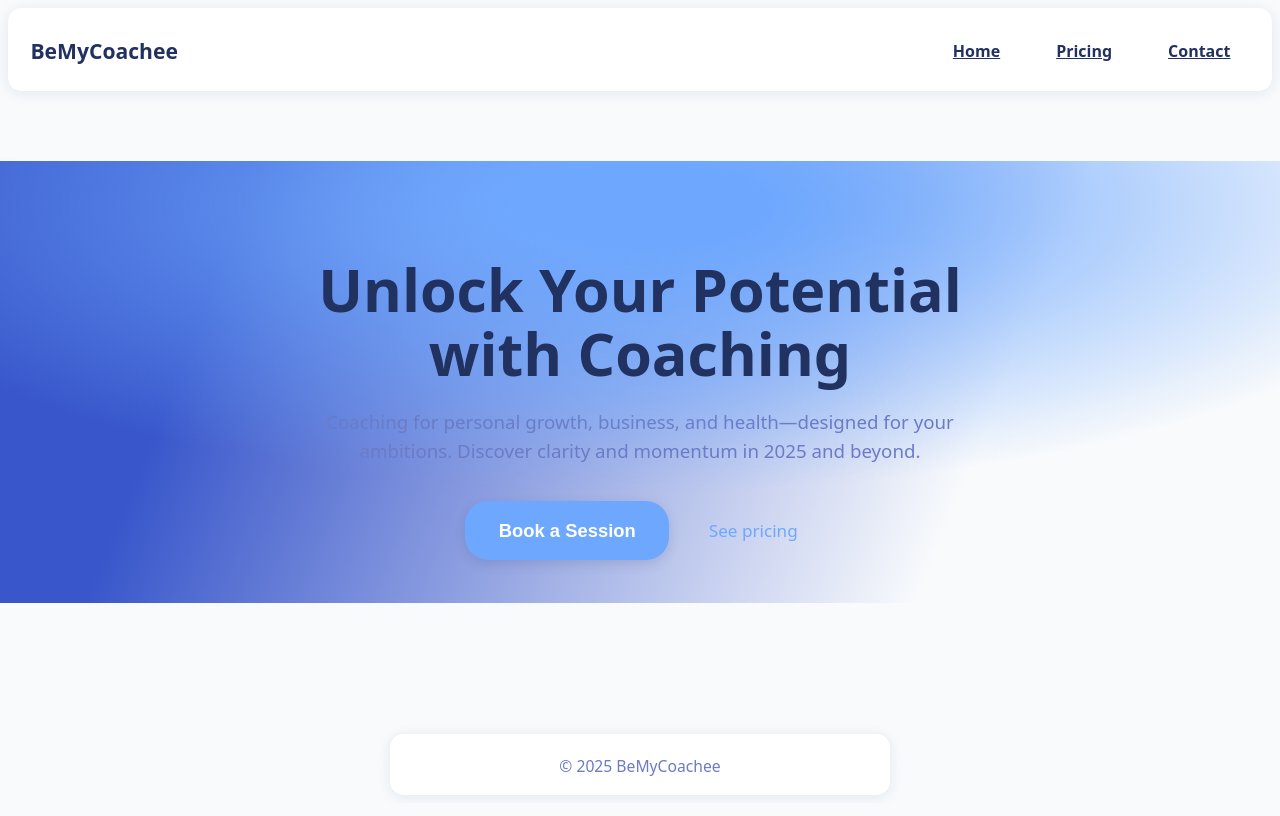
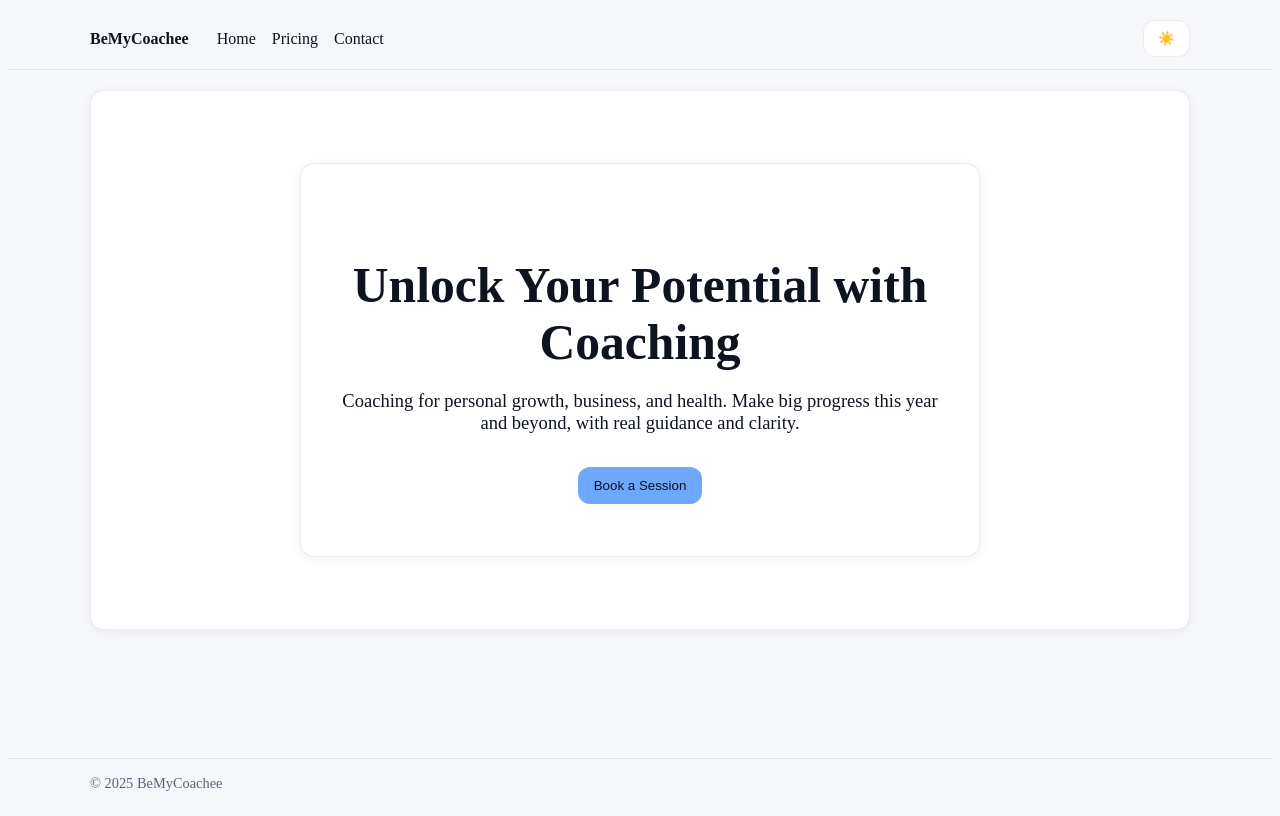
Before and after one commit to jsetzepfand/bemycoachee-site, a Vue app: page / in a window 1280 px wide. Built offline with nearby package versions, Linux system fonts and the light colour scheme.

Commit message:
AI-change additional: various fixes - this is the layout baseline

```diff
--- a/src/components/AppLayout.vue
+++ b/src/components/AppLayout.vue
@@ -1,62 +1,72 @@
+<script setup lang="ts">
+import { ref, onMounted } from 'vue'
+import { RouterLink, RouterView } from 'vue-router'
+
+const theme = ref<'light' | 'dark'>('light')
+function toggleTheme() {
+  theme.value = theme.value === 'dark' ? 'light' : 'dark'
+  document.documentElement.dataset.theme = theme.value
+  localStorage.setItem('theme', theme.value)
+}
+onMounted(() => {
+  const t = document.documentElement.dataset.theme
+  theme.value = t === 'dark' || t === 'light' ? (t as 'dark' | 'light') : 'light'
+})
+</script>
+
 <template>
-  <div>
-    <header class="header card" role="banner">
-      <span class="brand">BeMyCoachee</span>
-      <nav aria-label="Main Navigation">
-        <a href="/" class="btn" tabindex="0">Home</a>
-        <a href="/pricing" class="btn" tabindex="0">Pricing</a>
-        <a href="/contact" class="btn" tabindex="0">Contact</a>
-      </nav>
+  <div class="app-root" style="min-height: 100vh; display: flex; flex-direction: column">
+    <header style="border-bottom: 1px solid var(--border)">
+      <div
+        class="container"
+        style="display: flex; align-items: center; gap: 0.75rem; padding: 0.75rem 1rem"
+      >
+        <RouterLink to="/" class="link" style="font-weight: 700">BeMyCoachee</RouterLink>
+        <nav style="display: flex; gap: 1rem; margin-left: 1rem">
+          <RouterLink to="/" class="link">Home</RouterLink>
+          <RouterLink to="/pricing" class="link">Pricing</RouterLink>
+          <RouterLink to="/contact" class="link">Contact</RouterLink>
+        </nav>
+        <button
+          type="button"
+          class="btn"
+          style="margin-left: auto"
+          aria-label="Toggle dark mode"
+          :aria-pressed="theme === 'dark'"
+          @click="toggleTheme"
+        >
+          {{ theme === 'dark' ? '🌙' : '☀️' }}
+        </button>
+      </div>
     </header>
-    <main role="main" style="margin-top: 2.4rem; overflow: visible">
-      <slot />
+
+    <main style="flex: 1">
+      <div class="container">
+        <div class="surface" style="padding: 1.25rem; margin-block: 1.25rem">
+          <RouterView />
+        </div>
+      </div>
     </main>
-    <footer class="footer card muted" role="contentinfo">© {{ year }} BeMyCoachee</footer>
+
+    <footer style="border-top: 1px solid var(--border)">
+      <div class="container" style="padding: 1rem; color: var(--muted); font-size: 0.9rem">
+        © {{ new Date().getFullYear() }} BeMyCoachee
+      </div>
+    </footer>
   </div>
 </template>
-<script setup lang="ts">
-const year = new Date().getFullYear()
-</script>
+
 <style scoped>
-.header {
-  display: flex;
-  justify-content: space-between;
-  align-items: center;
-  padding: 1.25rem 1.4rem 1.1rem 1.4rem;
-  background: var(--color-card);
-  border-bottom-left-radius: var(--radius);
-  border-bottom-right-radius: var(--radius);
+.link {
+  color: var(--text);
+  text-decoration: none;
 }
-.brand {
-  font-weight: 800;
-  font-size: 1.32rem;
+.link:hover {
+  color: var(--accent);
+  text-decoration: underline;
 }
-nav {
-  display: flex;
-  gap: 1.1rem;
-}
-.btn {
-  background: none;
-  color: var(--color-fg);
-  padding: 0.72em 1.2em;
-  border-radius: var(--radius);
-  font-size: 1rem;
-  font-weight: 600;
-}
-.btn:focus-visible {
-  outline: 2px solid var(--color-accent);
-  background: #172142;
-  color: var(--color-accent);
-}
-.footer {
-  margin: 3.5rem auto 0;
-  text-align: center;
-  font-size: 0.98rem;
-  padding: 1.3rem 0 1.1rem 0;
-  max-width: 500px;
-}
-main {
-  min-height: 60vh;
-  overflow: visible;
+.link:focus-visible {
+  outline: 2px solid var(--accent);
+  outline-offset: 2px;
 }
 </style>
--- a/src/components/HeroSection.vue
+++ b/src/components/HeroSection.vue
@@ -1,130 +1,42 @@
+<script setup lang="ts">
+const emit = defineEmits<{ (e: 'book'): void }>()
+function onBook() {
+  emit('book')
+}
+</script>
 <template>
-  <section class="hero-gradient">
-    <div class="container hero-content">
-      <div class="hero-radial"></div>
-      <h1>Unlock Your Potential with Coaching</h1>
-      <p class="muted support">
-        Coaching for personal growth, business, and health—designed for your ambitions. Discover
-        clarity and momentum in 2025 and beyond.
-      </p>
-      <div class="actions">
-        <button class="btn btn-primary hero-cta" @click="$emit('book')">Book a Session</button>
-        <a href="/pricing" class="hero-link" tabindex="0">See pricing</a>
-      </div>
+  <section class="container hero-section">
+    <h1 class="hero-title">Unlock Your Potential with Coaching</h1>
+    <p class="muted hero-desc">
+      Coaching for personal growth, business, and health. Make big progress this year and beyond,
+      with real guidance and clarity.
+    </p>
+    <div class="actions">
+      <button @click="onBook" class="btn btn-primary hero-cta">Book a Session</button>
     </div>
   </section>
 </template>
-<script setup lang="ts">
-defineEmits(['book'])
-</script>
 <style scoped>
-.hero-gradient {
-  width: 100vw;
-  margin-left: 50%;
-  transform: translateX(-50%);
-  /* REMOVE min-height, flex, align-items, justify-content, padding-top tricks; just standard flow */
-  background:
-    radial-gradient(ellipse 90% 90% at 50% 10%, var(--color-accent) 11%, transparent 72%),
-    linear-gradient(112deg, #3957cb 18%, var(--color-bg) 75%);
+.hero-section {
+  padding-block: 1.7rem 1.2rem;
+  margin-block-end: 1.25rem;
+  text-align: center;
 }
-.hero-content {
-  max-width: 720px;
-  width: 100%;
-  position: relative;
-  text-align: center;
-  padding: 3rem 0 2.2rem;
-  margin-block-end: 2.7rem;
+.hero-title {
+  font-size: clamp(2.3rem, 7vw, 3.1rem);
+  font-weight: 800;
+  margin-bottom: 1rem;
 }
-.hero-radial {
-  content: '';
-  pointer-events: none;
-  position: absolute;
-  left: 50%;
-  top: 46px;
-  z-index: 0;
-  transform: translateX(-50%);
-  width: 530px;
-  height: 260px;
-  background: radial-gradient(ellipse 55% 45% at 51% 53%, var(--color-accent) 18%, transparent 96%);
-  opacity: 0.23;
-  filter: blur(3px);
-  display: block;
-}
-@media (max-width: 700px) {
-  .hero-content {
-    padding-top: 2.2rem;
-  }
-  .hero-radial {
-    width: 320px;
-    height: 116px;
-    top: 20px;
-  }
-}
-@media (max-width: 470px) {
-  .hero-gradient {
-    padding-top: 0;
-  }
-  .hero-content {
-    padding: 1.6rem 0;
-  }
-  h1 {
-    font-size: 2.2rem;
-  }
-  .hero-radial {
-    display: none;
-  }
-}
-h1 {
-  font-size: clamp(2.4rem, 7vw, 3.7rem);
-  font-weight: 800;
-  line-height: 1.08;
-  margin-bottom: 1.3rem;
-  position: relative;
-  z-index: 1;
-}
-.support {
-  margin-bottom: 2.2rem;
-  font-size: 1.17rem;
+.hero-desc {
+  font-size: 1.16rem;
+  margin-bottom: 2.1rem;
 }
 .actions {
   display: flex;
-  gap: 1.4rem;
   justify-content: center;
-  margin-bottom: 0.5rem;
 }
-.hero-cta {
-  border-radius: 1.45rem;
-  font-size: 1.15rem;
-  font-weight: 700;
-  min-width: 3em;
-  min-height: 3.2em;
-  box-shadow: 0 4px 12px #0e204720;
-  transition:
-    background 0.15s,
-    transform 0.1s;
-}
-.hero-cta:hover,
-.hero-cta:active,
 .hero-cta:focus-visible {
-  background: #2574cc;
-  outline: 2px solid #8fbfff;
-  transform: translateY(-2px) scale(1.025);
-}
-.hero-link {
-  padding: 0 1em;
-  align-self: center;
-  color: var(--color-accent);
-  font-weight: 500;
-  text-decoration: none;
-  font-size: 1.07rem;
-  border-radius: 13px;
-  transition: background 0.13s;
-  min-height: 2.9em;
-  display: flex;
-  align-items: center;
-}
-.hero-link:focus-visible {
-  outline: 2px solid var(--color-accent-dark);
-  background: rgba(110, 168, 254, 0.08);
+  outline: 2px solid var(--accent, #6ea8fe);
+  box-shadow: 0 0 0 3px #aacfff99;
 }
 </style>
--- a/src/main.ts
+++ b/src/main.ts
@@ -1,9 +1,16 @@
+// --- DARK MODE INIT (do not remove) ---
+const savedTheme = localStorage.getItem('theme')
+const prefersDark = window.matchMedia?.('(prefers-color-scheme: dark)').matches
+const initialTheme =
+  savedTheme === 'light' || savedTheme === 'dark' ? savedTheme : prefersDark ? 'dark' : 'light'
+document.documentElement.dataset.theme = initialTheme
+// --- END DARK MODE INIT ---
+
 import './styles/theme.css'
 import { createApp } from 'vue'
 import { createPinia } from 'pinia'
 import App from './App.vue'
 import router from './router'
-
 const app = createApp(App)
 
 app.use(createPinia())
--- a/src/styles/theme.css
+++ b/src/styles/theme.css
@@ -1,145 +1,104 @@
 :root {
-  --color-bg: #f8fafc;
-  --color-fg: #213160;
-  --color-accent: #6ea8fe;
-  --color-accent-dark: #2574cc;
-  --color-muted: #6b7bc5;
-  --color-card: #fff;
-  --radius: 0.85rem;
-  --shadow-1: 0 2px 14px #15366818;
-  --gap: 1.25rem;
-  --font-h1: clamp(2.2rem, 5vw, 3.4rem);
-  --font-h2: clamp(1.47rem, 3vw, 2.15rem);
-  --font-base: 1.07rem;
-  --line: 1.58;
-  color-scheme: light;
+  --bg: #f6f7fb;
+  --surface: #ffffff;
+  --text: #0e1320;
+  --muted: #5b6475;
+  --border: rgba(15, 23, 42, 0.08);
+  --accent: #6ea8fe;
+  --shadow: 0 2px 12px rgba(2, 6, 23, 0.06);
 }
 [data-theme='dark'] {
-  --color-bg: #0b1020;
-  --color-fg: #f8fafc;
-  --color-accent: #6ea8fe;
-  --color-accent-dark: #53baff;
-  --color-muted: #b4bed2;
-  --color-card: #131a2c;
-  color-scheme: dark;
-}
-@media (prefers-color-scheme: dark) {
-  :root:not([data-theme]) {
-    --color-bg: #0b1020;
-    --color-fg: #f8fafc;
-    --color-accent: #6ea8fe;
-    --color-accent-dark: #53baff;
-    --color-muted: #b4bed2;
-    --color-card: #131a2c;
-    color-scheme: dark;
-  }
+  --bg: #0b1020;
+  --surface: #141a2b;
+  --text: #e9eef8;
+  --muted: #9aa3b2;
+  --border: rgba(148, 163, 184, 0.12);
+  --accent: #8ab6ff;
+  --shadow: 0 2px 16px rgba(0, 0, 0, 0.35);
 }
 html,
 body {
-  background: var(--color-bg);
-  color: var(--color-fg);
-  font-family: system-ui, sans-serif;
-  transition:
-    background 0.35s,
-    color 0.2s;
+  background: var(--bg);
+  color: var(--text);
+}
+@media (prefers-reduced-motion: no-preference) {
+  body {
+    transition:
+      background-color 160ms ease,
+      color 160ms ease;
+  }
 }
 .container {
-  max-width: 680px;
-  margin: 0 auto;
-  padding: 2rem 1rem;
-  width: 100%;
-  box-sizing: border-box;
+  max-width: 1100px;
+  margin-inline: auto;
+  padding-inline: 1rem;
+}
+.surface {
+  background: var(--surface);
+  border: 1px solid var(--border);
+  box-shadow: var(--shadow);
+  border-radius: 14px;
+}
+.stack > * + * {
+  margin-block-start: 1rem;
+}
+.btn {
+  display: inline-block;
+  padding: 0.625rem 0.9rem;
+  border-radius: 12px;
+  border: 1px solid var(--border);
+  background: var(--surface);
+  color: var(--text);
+}
+.btn-primary {
+  background: var(--accent);
+  color: #0b1020;
+  border-color: transparent;
+}
+.btn:focus-visible {
+  outline: 2px solid var(--accent);
+  outline-offset: 2px;
 }
 .card {
-  background: var(--color-card);
-  border-radius: var(--radius);
-  box-shadow: var(--shadow-1);
-  padding: 2rem 1.4rem;
+  background: var(--surface);
+  border: 1px solid var(--border);
+  border-radius: 14px;
+  padding: 1rem;
 }
-.btn,
-.btn-primary {
-  display: inline-block;
-  padding: 0.85rem 2.1rem;
-  font-weight: 600;
-  border-radius: var(--radius);
-  font-size: 1rem;
-  cursor: pointer;
-  text-align: center;
-  transition: background 0.15s;
-  border: none;
+.grid-1-3 {
+  display: grid;
+  gap: 1rem;
+  grid-template-columns: 1fr;
 }
-.btn-primary {
-  background: var(--color-accent);
-  color: #fff;
-}
-.btn-primary:hover,
-.btn-primary:focus-visible {
-  background: var(--color-accent-dark);
-}
-.grid {
-  display: grid;
-  gap: var(--gap);
-}
-.stack {
-  display: flex;
-  flex-direction: column;
-  gap: 1.25rem;
+@media (min-width: 900px) {
+  .grid-1-3 {
+    grid-template-columns: repeat(3, 1fr);
+  }
 }
 .input {
-  background: #10192a;
-  color: var(--color-fg);
-  border-radius: 7px;
-  border: 1px solid #314266;
-  padding: 0.72em 0.9em;
-  font-size: 1rem;
-  margin-bottom: 0.6em;
+  width: 100%;
+  padding: 0.625rem 0.75rem;
+  border: 1px solid var(--border);
+  border-radius: 12px;
+  background: var(--surface);
+  color: var(--text);
 }
-.muted {
-  color: var(--color-muted);
+.input:focus {
+  outline: none;
+  border-color: var(--accent);
+  box-shadow: 0 0 0 3px color-mix(in srgb, var(--accent) 25%, transparent);
 }
-h1 {
-  font-size: var(--font-h1);
-  line-height: 1.09;
-  font-weight: 800;
+label {
+  display: block;
+  font-weight: 600;
+  margin-bottom: 0.25rem;
+  color: var(--text);
 }
-h2 {
-  font-size: var(--font-h2);
-  font-weight: 700;
+.field {
+  margin-block: 0.75rem;
 }
-p {
-  font-size: var(--font-base);
-  line-height: var(--line);
+.help {
+  color: var(--muted);
+  font-size: 0.875rem;
+  margin-top: 0.25rem;
 }
-.hover-raise {
-  transition: transform 0.14s cubic-bezier(0.4, 0.5, 0.2, 1);
-}
-.hover-raise:hover,
-.hover-raise:focus-visible {
-  transform: translateY(-2px);
-}
-.fade-in {
-  opacity: 0;
-  animation: fadein 0.58s cubic-bezier(0.72, 0.2, 0.49, 1.04) forwards;
-}
-@keyframes fadein {
-  from {
-    opacity: 0;
-  }
-  to {
-    opacity: 1;
-  }
-}
-@media (prefers-reduced-motion: reduce) {
-  html,
-  body {
-    transition: none !important;
-  }
-  .fade-in,
-  .hover-raise,
-  .hover-raise:hover,
-  .hover-raise:focus-visible,
-  .fade-in {
-    animation: none !important;
-    transition: none !important;
-  }
-}
--- a/src/views/ContactView.vue
+++ b/src/views/ContactView.vue
@@ -1,39 +1,19 @@
 <template>
-  <form class="contact stack" @submit.prevent="submit" aria-label="Contact form">
-    <h1>Contact</h1>
-    <label for="c-name">Name</label>
-    <input
-      id="c-name"
-      v-model="name"
-      class="input"
-      :aria-invalid="e.name ? 'true' : 'false'"
-      autocomplete="name"
-      required
-    />
-    <small v-if="e.name" class="err" role="alert">Name required</small>
-    <label for="c-email">Email</label>
-    <input
-      id="c-email"
-      v-model="email"
-      type="email"
-      class="input"
-      :aria-invalid="e.email ? 'true' : 'false'"
-      autocomplete="email"
-      required
-    />
-    <small v-if="e.email" class="err" role="alert">Valid email required</small>
-    <label for="c-msg">Message</label>
-    <textarea
-      id="c-msg"
-      v-model="msg"
-      class="input"
-      :aria-invalid="e.msg ? 'true' : 'false'"
-      rows="3"
-      required
-    ></textarea>
-    <small v-if="e.msg" class="err" role="alert">Message required</small>
+  <form novalidate class="stack" style="max-width: 680px; margin: 0 auto">
+    <div class="field">
+      <label for="name">Name</label>
+      <input id="name" class="input" type="text" required />
+    </div>
+    <div class="field">
+      <label for="email">Email</label>
+      <input id="email" class="input" type="email" required />
+    </div>
+    <div class="field">
+      <label for="msg">Message</label>
+      <textarea id="msg" class="input" rows="5" required></textarea>
+      <p class="help">We’ll reply within 1 business day.</p>
+    </div>
     <button class="btn btn-primary" type="submit">Send</button>
-    <div v-if="result" class="success" role="alert">Thanks, your message was sent!</div>
   </form>
 </template>
 
--- a/src/views/HomeView.vue
+++ b/src/views/HomeView.vue
@@ -1,12 +1,3 @@
-<template>
-  <div class="container">
-    <HeroSection @book="showBooking = true" />
-    <div class="widget-stack">
-      <BookingWidget v-if="showBooking" @close="showBooking = false" />
-    </div>
-  </div>
-</template>
-
 <script setup lang="ts">
 import { ref } from 'vue'
 import HeroSection from '@/components/HeroSection.vue'
@@ -14,16 +5,19 @@ import BookingWidget from '@/components/BookingWidget.vue'
 const showBooking = ref(false)
 </script>
 
+<template>
+  <div class="container">
+    <div class="surface" style="padding: 1.25rem; margin-block: 1.25rem">
+      <HeroSection @book="showBooking = true" />
+      <BookingWidget v-if="showBooking" @close="showBooking = false" />
+    </div>
+  </div>
+</template>
+
 <style scoped>
 .container {
   max-width: 680px;
   margin: 0 auto;
   padding: 2rem 1rem;
 }
-.widget-stack {
-  margin-top: 2.5rem;
-  display: flex;
-  flex-direction: column;
-  align-items: center;
-}
 </style>
```
Also changed, not shown: src/components/BookingWidget.vue (+43 -41 lines).
